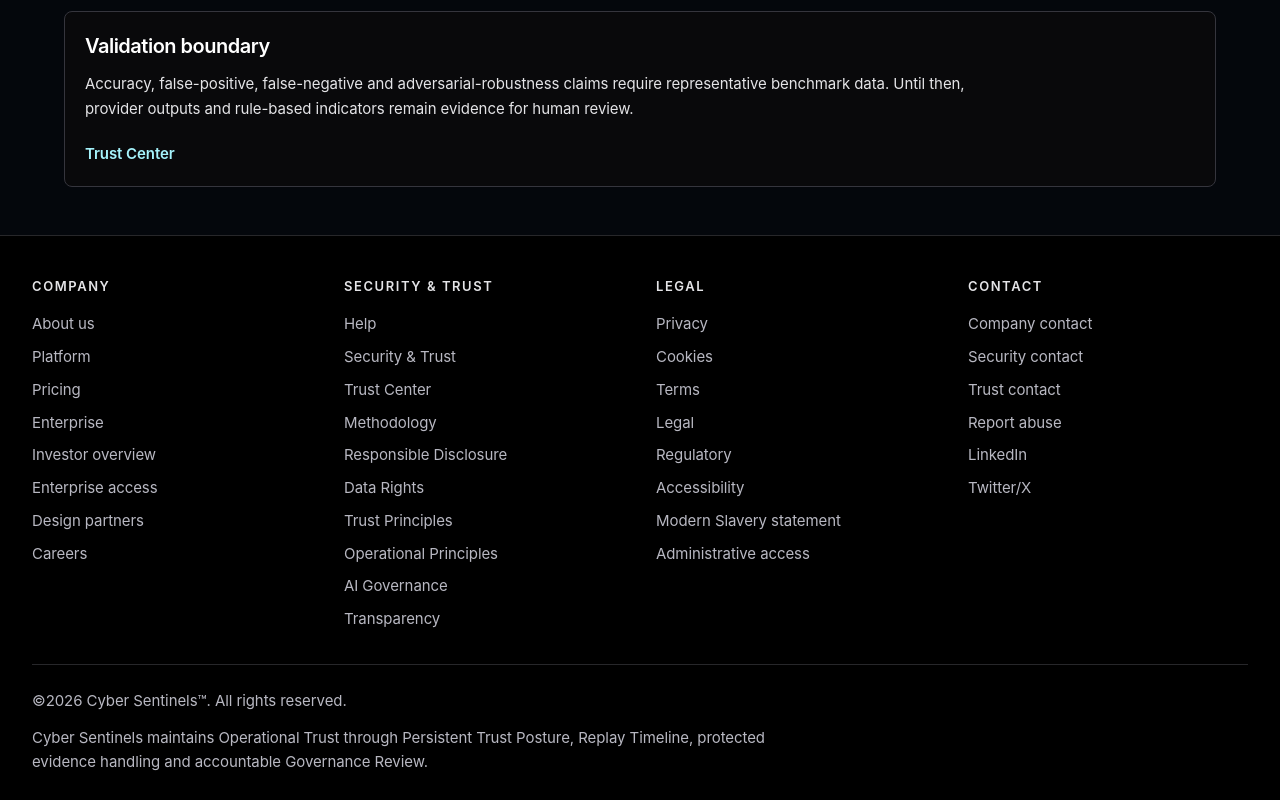
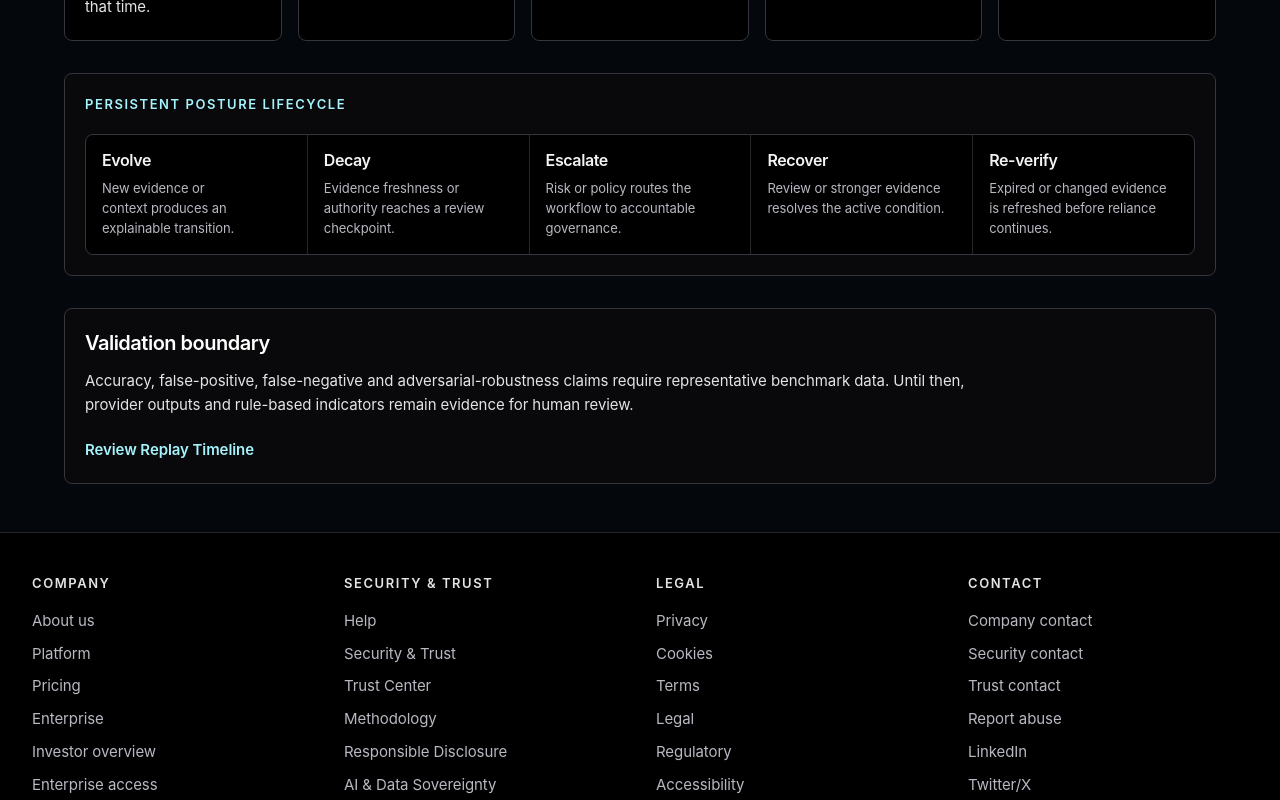
Before and after one commit to emeaexecutive/Cyber-Sentinels-V2, a Next.js app: page /methodology in a window 1280 px wide. Shown: the part 680-1480 px from the top of the page. Built offline with nearby package versions, Linux system fonts and the light colour scheme; no server answers.

Commit message:
Consolidate enterprise TrustOps layer and operational trust continuity

```diff
--- a/app/agents/page.tsx
+++ b/app/agents/page.tsx
@@ -8,20 +8,12 @@ const registryConcepts = [
     "Agent identity should be connected to the organization responsible for its deployment.",
   ],
   [
-    "Continuous Verification",
-    "Agent records show whether ownership, purpose and operating scope remain current as context changes.",
+    "Governed execution",
+    "Agent activity should carry identity, authorization, evidence and review context before sensitive actions are trusted.",
   ],
   [
-    "Operational provenance",
-    "Important actions should be traceable to signed activity, evidence and review context.",
-  ],
-  [
-    "Signed activity visibility",
-    "Teams should be able to see what an agent claimed to do, when it happened and which workflow it belonged to.",
-  ],
-  [
-    "Governed execution",
-    "Agent activity should carry identity, authorization, evidence and review context before sensitive actions are trusted.",
+    "Replayable execution",
+    "Actions, evidence, authorization changes and reviewer intervention remain one operational chronology.",
   ],
   [
     "Operational accountability",
@@ -61,26 +53,11 @@ export default function AgentsPage() {
             execution, workflow verification, Replay Timeline and accountable
             ownership.
           </p>
-          <p className="mt-4 max-w-3xl text-sm leading-7 text-zinc-400">
-            Agent Trust Posture is continuously evaluated through identity,
-            authorization, operational evidence and a replayable execution
-            history that keeps outcomes auditable.
-          </p>
           <p className="mt-4 max-w-3xl text-sm leading-7 text-zinc-300">
-            AI agents are governed operational entities: authorization-aware,
-            accountable to named owners and reviewable through runtime posture
-            and Replayable Operational Memory.
-          </p>
-          <p className="mt-4 max-w-3xl text-sm leading-7 text-zinc-400">
-            Each runtime action should remain connected to declared purpose,
-            active authority, operational evidence, governance state and final
-            outcome.
-          </p>
-          <p className="mt-4 max-w-3xl text-sm leading-7 text-zinc-500">
-            Cyber Sentinels does not replace human governance or operational
-            accountability. Agent identity should strengthen review,
-            provenance and ownership clarity while keeping humans and
-            organizations responsible for outcomes.
+            Each action remains connected to declared purpose, active authority,
+            evidence, governance state and final outcome. Named people and
+            organizations remain accountable; AI agents do not approve work
+            outside declared authority.
           </p>
         </section>
 
@@ -89,7 +66,7 @@ export default function AgentsPage() {
           <h2 className="mt-3 max-w-3xl text-2xl font-semibold">
             See risk, authority and governance as execution unfolds.
           </h2>
-          <div className="mt-5 grid gap-3 md:grid-cols-2 lg:grid-cols-4">
+          <div className="mt-5 grid gap-3 md:grid-cols-2 xl:grid-cols-5">
             {runtimeControls.map(([title, copy]) => (
               <article key={title} className="operational-card p-5">
                 <h3 className="font-semibold text-zinc-100">{title}</h3>
--- a/app/governance/page.tsx
+++ b/app/governance/page.tsx
@@ -22,6 +22,11 @@ export default function GovernancePage() {
             Named reviewers connect evidence, escalation rationale and trust-state transitions
             before a sensitive workflow advances.
           </p>
+          <p className="mt-3 max-w-3xl text-sm leading-7 text-zinc-400">
+            Every governance action enters Replay Timeline with the actor,
+            workflow, authorization context, evidence, rationale and resulting
+            operational outcome.
+          </p>
           <div className="mt-6 flex flex-wrap gap-3">
             <Link href="/demo" className="brand-primary-action brand-action-large text-sm">
               View Demo
@@ -42,7 +47,7 @@ export default function GovernancePage() {
         </section>
 
         <section className="mt-8 rounded-lg border border-zinc-800 bg-zinc-950 p-6">
-          <h2 className="text-2xl font-semibold">Public overview, protected operations</h2>
+          <h2 className="text-2xl font-semibold">One governance model, protected operations</h2>
           <p className="mt-3 max-w-3xl text-sm leading-7 text-zinc-300">
             This page explains the governance model without exposing customer data. Operational queues, reviewer assignments and evidence records remain inside authenticated dashboard workflows.
           </p>
--- a/app/layout.tsx
+++ b/app/layout.tsx
@@ -36,7 +36,7 @@ const footerSections = [
       ["/enterprise", "Enterprise"],
       ["/investor", "Investor overview"],
       ["/enterprise-access", "Enterprise access"],
-      ["/design-partners", "Design partners"],
+      ["/design-partner", "Design partners"],
       ["/careers", "Careers"],
     ],
   },
@@ -48,10 +48,8 @@ const footerSections = [
       ["/trust", "Trust Center"],
       ["/methodology", "Methodology"],
       ["/security#responsible-disclosure", "Responsible Disclosure"],
+      ["/trust/data-sovereignty", "AI & Data Sovereignty"],
       ["/data-rights", "Data Rights"],
-      ["/trust-principles", "Trust Principles"],
-      ["/operational-principles", "Operational Principles"],
-      ["/ai-governance", "AI Governance"],
       ["/transparency", "Transparency"],
     ],
   },
@@ -65,7 +63,6 @@ const footerSections = [
       ["/regulatory", "Regulatory"],
       ["/accessibility", "Accessibility"],
       ["/modern-slavery", "Modern Slavery statement"],
-      ["/admin/access", "Administrative access"],
     ],
   },
   {
--- a/app/methodology/page.tsx
+++ b/app/methodology/page.tsx
@@ -6,6 +6,14 @@ const stages = [
   ["3", "Evaluate", "Apply explainable rules and policy thresholds without treating a score as certainty."],
   ["4", "Govern", "Assign accountable human review for escalated or high-assurance workflows."],
   ["5", "Replay", "Preserve chronology, authorization lineage, evidence references and final workflow state."],
+];
+
+const postureLifecycle = [
+  ["Evolve", "New evidence or context produces an explainable transition."],
+  ["Decay", "Evidence freshness or authority reaches a review checkpoint."],
+  ["Escalate", "Risk or policy routes the workflow to accountable governance."],
+  ["Recover", "Review or stronger evidence resolves the active condition."],
+  ["Re-verify", "Expired or changed evidence is refreshed before reliance continues."],
 ];
 
 export default function MethodologyPage() {
@@ -21,6 +29,10 @@ export default function MethodologyPage() {
             The methodology is evidence-first, provider-aware and governance-led.
             It does not establish biometric certainty or guarantee fraud detection.
           </p>
+          <p className="mt-3 max-w-3xl text-sm leading-7 text-zinc-400">
+            The same posture model applies to humans, AI agents, non-human
+            identities, workflows, approvals and runtime sessions.
+          </p>
         </section>
 
         <section className="mt-8 grid gap-4 lg:grid-cols-5">
@@ -34,14 +46,28 @@ export default function MethodologyPage() {
         </section>
 
         <section className="mt-8 rounded-lg border border-zinc-800 bg-zinc-950 p-5">
+          <p className="text-xs font-semibold uppercase tracking-[0.16em] text-cyan-200">
+            Persistent posture lifecycle
+          </p>
+          <div className="mt-5 grid gap-px overflow-hidden rounded-lg border border-zinc-800 bg-zinc-800 sm:grid-cols-2 lg:grid-cols-5">
+            {postureLifecycle.map(([state, explanation]) => (
+              <article key={state} className="min-w-0 bg-black p-4">
+                <h2 className="font-semibold text-zinc-100">{state}</h2>
+                <p className="mt-2 text-xs leading-5 text-zinc-500">{explanation}</p>
+              </article>
+            ))}
+          </div>
+        </section>
+
+        <section className="mt-8 rounded-lg border border-zinc-800 bg-zinc-950 p-5">
           <h2 className="text-xl font-semibold">Validation boundary</h2>
           <p className="mt-3 max-w-4xl text-sm leading-7 text-zinc-300">
             Accuracy, false-positive, false-negative and adversarial-robustness
             claims require representative benchmark data. Until then, provider
             outputs and rule-based indicators remain evidence for human review.
           </p>
-          <Link href="/trust" className="mt-5 inline-flex text-sm font-semibold text-cyan-200 hover:text-white">
-            Trust Center
+          <Link href="/verification-replay" className="mt-5 inline-flex text-sm font-semibold text-cyan-200 hover:text-white">
+            Review Replay Timeline
           </Link>
         </section>
       </div>
```
Also changed, not shown: 1 other file (tests, documents, lock files or other folders).
